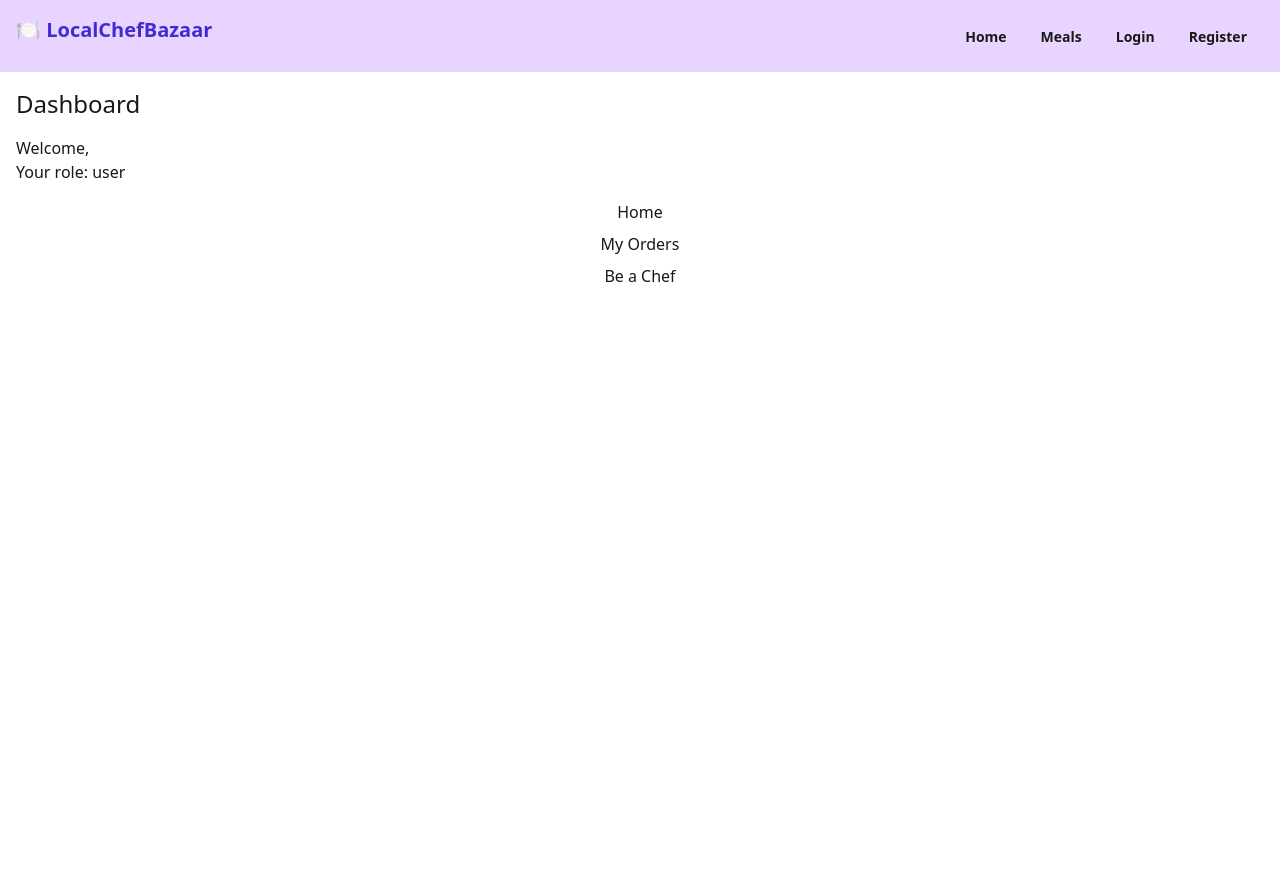
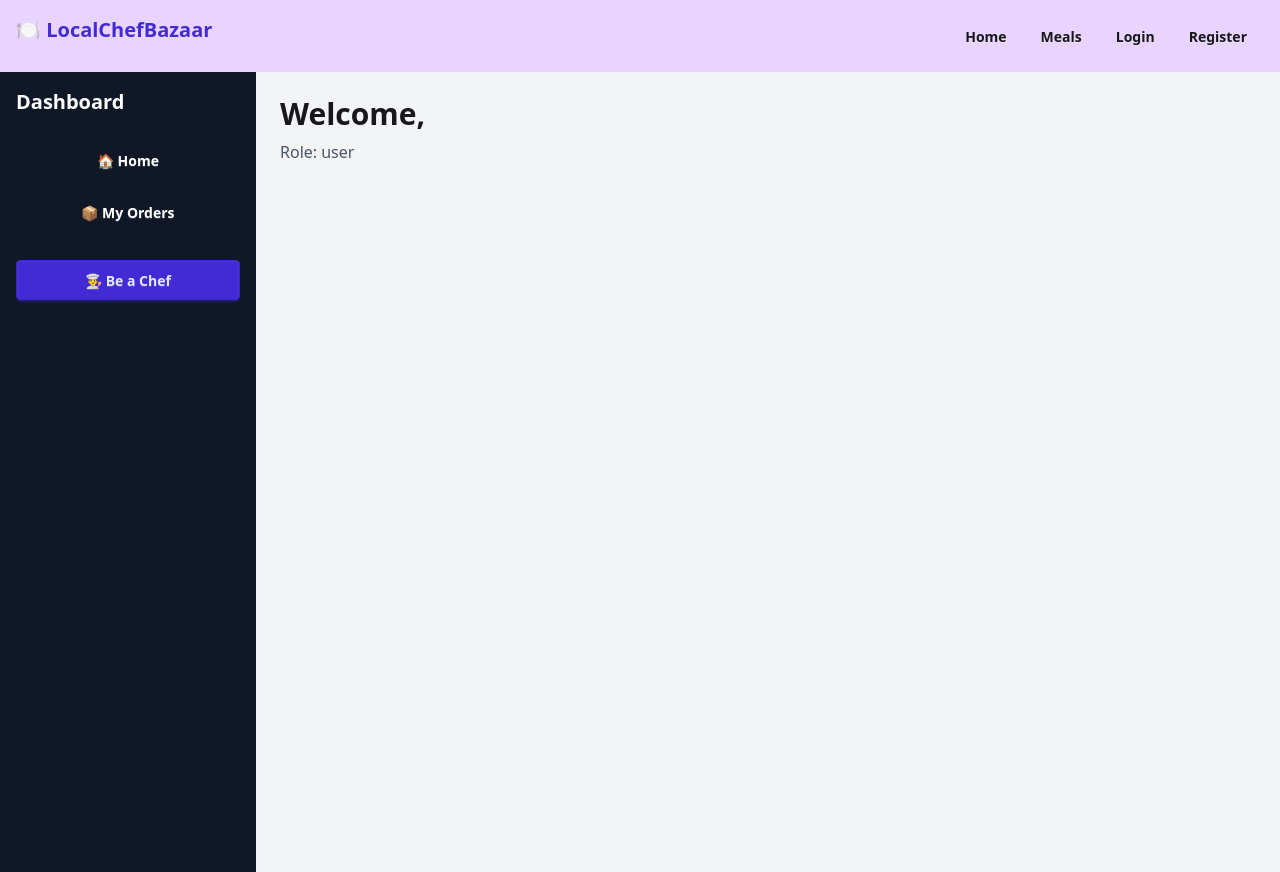
Before and after one commit to sethi353/local-sethi-client, a React (Vite) app: page /dashboard in a window 1280 px wide. Before the commit the page ends 800 px from the top, so only its background shows below. Built offline with nearby package versions, Linux system fonts and the light colour scheme; no server answers.

Commit message:
Updated Dashboard.jsx file

```diff
--- a/src/pages/Dashboard.jsx
+++ b/src/pages/Dashboard.jsx
@@ -1,8 +1,84 @@
+// import { useContext, useEffect, useState } from "react";
+// import { AuthContext } from "../context/AuthContext";
+// import axios from "axios";
+// import { useNavigate } from "react-router-dom";
+
+
+// export default function Dashboard() {
+//   const { user } = useContext(AuthContext);
+//   const [role, setRole] = useState("user");
+//   const navigate = useNavigate();
+
+//   useEffect(() => {
+//     if (user) {
+//       axios.get(`http://localhost:5000/users/${user.email}`)
+//         .then(res => setRole(res.data.role))
+//         .catch(err => console.log(err));
+//     }
+//   }, [user]);
+
+//   return (
+//     <div className="p-4">
+//       <h1 className="text-2xl mb-4">Dashboard</h1>
+//       <p>Welcome, {user?.displayName || user?.email}</p>
+//       <p>Your role: {role}</p>
+
+//       <div className="mt-4 flex flex-col gap-2">
+//         {role === "user" && (
+//           <>
+//             <button>Home</button>
+//             <button>My Orders</button>
+//             <button onClick={async () => {
+//         await axios.post("http://localhost:5000/role-request", {
+//           userName: user.displayName,
+//           userEmail: user.email,
+//           requestType: "chef",
+//         });
+//         alert("Chef request sent!");
+//       }}
+//     >Be a Chef</button>
+//           </>
+//         )}
+//         {role === "chef" && (
+//           <>
+//             <button className="btn btn-ghost"> Chef Home</button>
+//             <button className="btn btn-ghost">My Meals</button>
+//             <button className="btn btn-ghost">Orders</button>
+//             {/* ADD MEAL FORM */}
+//    <button
+//       className="btn btn-primary mt-2"
+//       onClick={() => navigate("/dashboard/add-meal")}
+//     >
+//       Add Meal
+//     </button>
+//           </>
+//         )}
+//         {role === "admin" && (
+//           <>
+//             <button
+//       className="btn btn-ghost"
+//       onClick={() => navigate("/dashboard/admin-users")}
+//     >
+//       Manage Users
+//     </button>
+//     <button
+//       className="btn btn-ghost"
+//       onClick={() => navigate("/dashboard/admin-requests")}
+//     >
+//       Approve Chefs
+//     </button>
+//           </>
+//         )}
+//       </div>
+//     </div>
+//   );
+// }
+
+
  import { useContext, useEffect, useState } from "react";
 import { AuthContext } from "../context/AuthContext";
 import axios from "axios";
 import { useNavigate } from "react-router-dom";
-
 
 export default function Dashboard() {
   const { user } = useContext(AuthContext);
@@ -11,24 +87,28 @@ export default function Dashboard() {
 
   useEffect(() => {
     if (user) {
-      axios.get(`http://localhost:5000/users/${user.email}`)
+      axios
+        .get(`http://localhost:5000/users/${user.email}`)
         .then(res => setRole(res.data.role))
         .catch(err => console.log(err));
     }
   }, [user]);
 
   return (
-    <div className="p-4">
-      <h1 className="text-2xl mb-4">Dashboard</h1>
-      <p>Welcome, {user?.displayName || user?.email}</p>
-      <p>Your role: {role}</p>
+    <div className="min-h-screen flex">
+      {/* 🔹 LEFT SIDEBAR */}
+      <aside className="w-64 bg-gray-900 text-white p-4">
+        <h2 className="text-xl font-bold mb-6">Dashboard</h2>
 
-      <div className="mt-4 flex flex-col gap-2">
+        {/* USER MENU */}
         {role === "user" && (
-          <>
-            <button>Home</button>
-            <button>My Orders</button>
-            <button onClick={async () => {
+          <div className="flex flex-col gap-3">
+            <button className="btn btn-ghost text-left">🏠 Home</button>
+            <button className="btn btn-ghost text-left">📦 My Orders</button>
+
+            <button
+              className="btn btn-primary mt-4"
+              onClick={async () => {
                 await axios.post("http://localhost:5000/role-request", {
                   userName: user.displayName,
                   userEmail: user.email,
@@ -36,40 +116,57 @@ export default function Dashboard() {
                 });
                 alert("Chef request sent!");
               }}
-    >Be a Chef</button>
-          </>
+            >
+              👨‍🍳 Be a Chef
+            </button>
+          </div>
         )}
+
+        {/* CHEF MENU */}
         {role === "chef" && (
-          <>
-            <button className="btn btn-ghost"> Chef Home</button>
-            <button className="btn btn-ghost">My Meals</button>
-            <button className="btn btn-ghost">Orders</button>
-            {/* ADD MEAL FORM */}
+          <div className="flex flex-col gap-3">
+            <button className="btn btn-ghost text-left">🍽 Chef Home</button>
+            <button className="btn btn-ghost text-left">📋 My Meals</button>
+            <button className="btn btn-ghost text-left">🛒 Orders</button>
+
             <button
-      className="btn btn-primary mt-2"
+              className="btn btn-primary mt-4"
               onClick={() => navigate("/dashboard/add-meal")}
             >
-      Add Meal
+              ➕ Add Meal
             </button>
-          </>
+          </div>
         )}
+
+        {/* ADMIN MENU */}
         {role === "admin" && (
-          <>
+          <div className="flex flex-col gap-3">
             <button
-      className="btn btn-ghost"
+              className="btn btn-ghost text-left"
               onClick={() => navigate("/dashboard/admin-users")}
             >
-      Manage Users
+              👥 Manage Users
             </button>
+
             <button
-      className="btn btn-ghost"
+              className="btn btn-ghost text-left"
               onClick={() => navigate("/dashboard/admin-requests")}
             >
-      Approve Chefs
+              ✅ Approve Chefs
             </button>
-          </>
+          </div>
         )}
-      </div>
+      </aside>
+
+      {/* 🔹 RIGHT CONTENT */}
+      <main className="flex-1 p-6 bg-gray-100">
+        <h1 className="text-3xl font-bold mb-2">
+          Welcome, {user?.displayName || user?.email}
+        </h1>
+        <p className="text-gray-600">Role: {role}</p>
+
+        {/* Later you can put <Outlet /> here */}
+      </main>
     </div>
   );
 }
```
Lines whose indentation alone changed are shown as unchanged.
